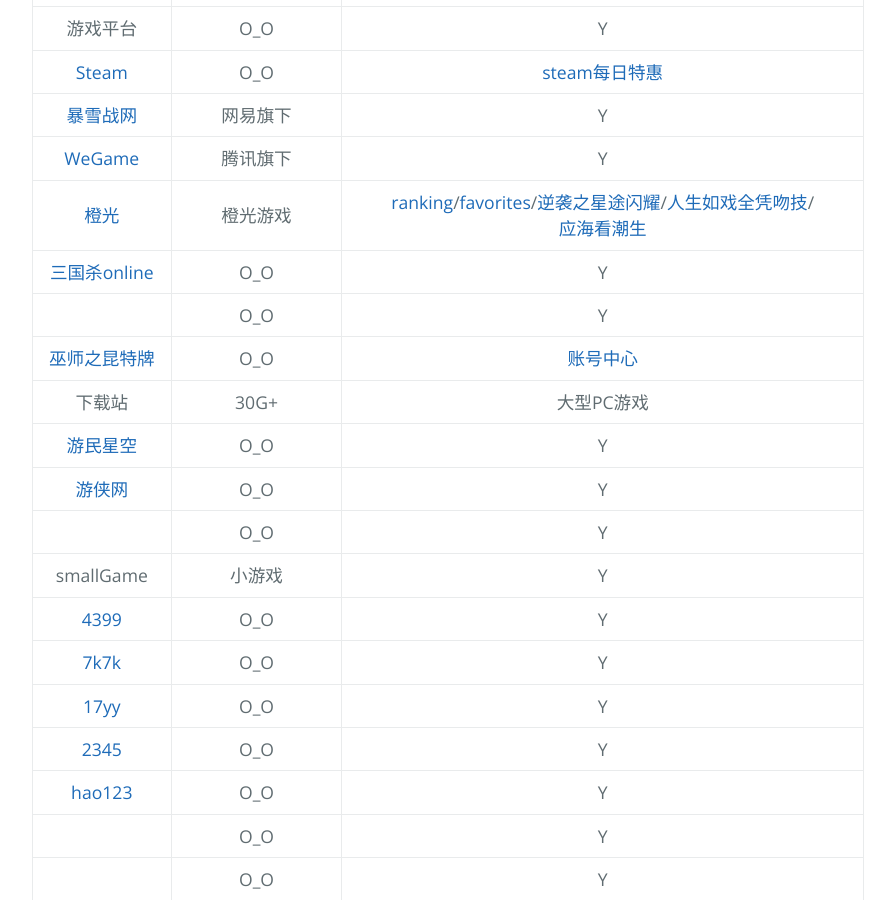
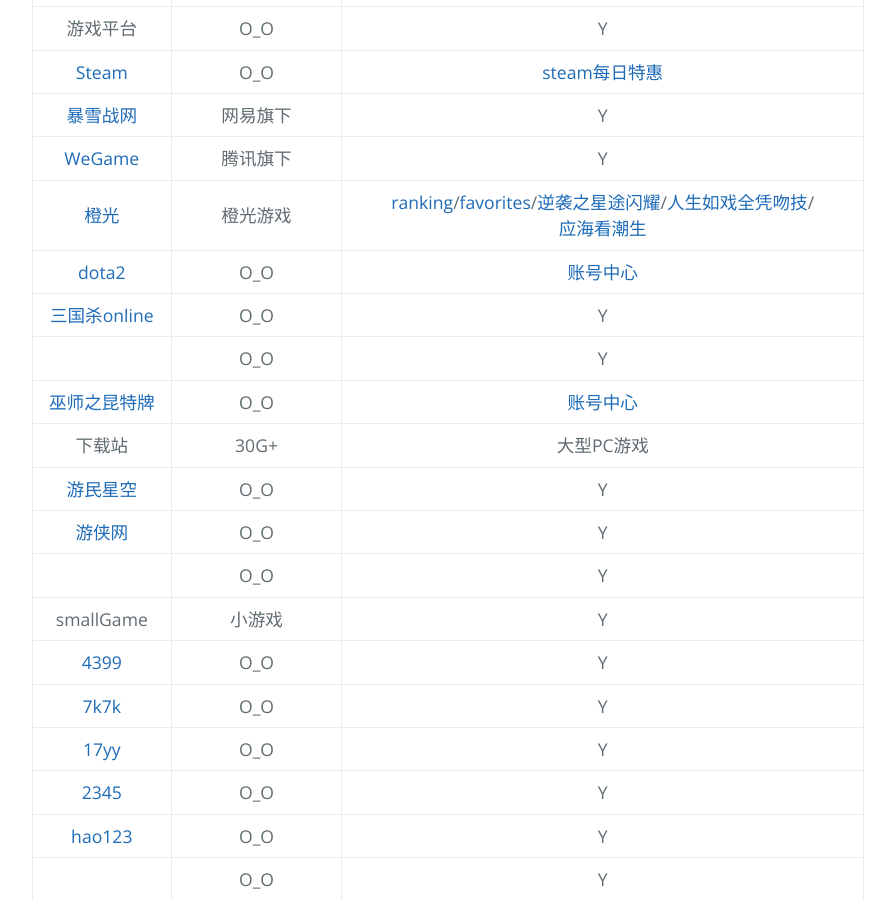
Before and after one commit to AmbroseRen/test, a Jekyll site: the page built from Art/Games/index.md, in a window 1280 px wide and 900 px high, scrolled down 734 px. Shown: the whole window, without its empty margins (128-1023 px from the left). Built offline with Jekyll 4.4.1, drawn with Linux system fonts in a browser that asks for light colours; nearby versions of some CDN libraries; our own code applies the rules of GitHub Pages for plain Markdown files; library files that are not in the unit come from our copies; the repository's description, which GitHub fills in, is left out.

Commit message:
Update index.md

```diff
--- a/Art/Games/index.md
+++ b/Art/Games/index.md
@@ -42,6 +42,7 @@
 | [暴雪战网](https://account.battlenet.com.cn/overview) | 网易旗下 | Y |
 | [WeGame](https://www.wegame.com.cn/) | 腾讯旗下 | Y |
 | [橙光](http://www.66rpg.com/) | 橙光游戏 | [ranking](http://www.66rpg.com/list/ranking)/[favorites](http://www.66rpg.com/home/favorites)/[逆袭之星途闪耀](http://www.66rpg.com/game/61414)/[人生如戏全凭吻技](http://www.66rpg.com/game/1326295)/[应海看潮生](http://www.66rpg.com/monthly/t_21/2883.shtml) |
+| [dota2](https://www.dota2.com.cn/article/details/20180801/200161.html) | O_O | [账号中心](https://members.dota2.com.cn/info) |
 | [三国杀online](http://web.sanguosha.com/login/index.html) | O_O | Y |
 | []() | O_O | Y |
 | [巫师之昆特牌](https://www.playgwent.cn/preregister) | O_O | [账号中心](http://account.gaeamobile.net/account/index) |
```
